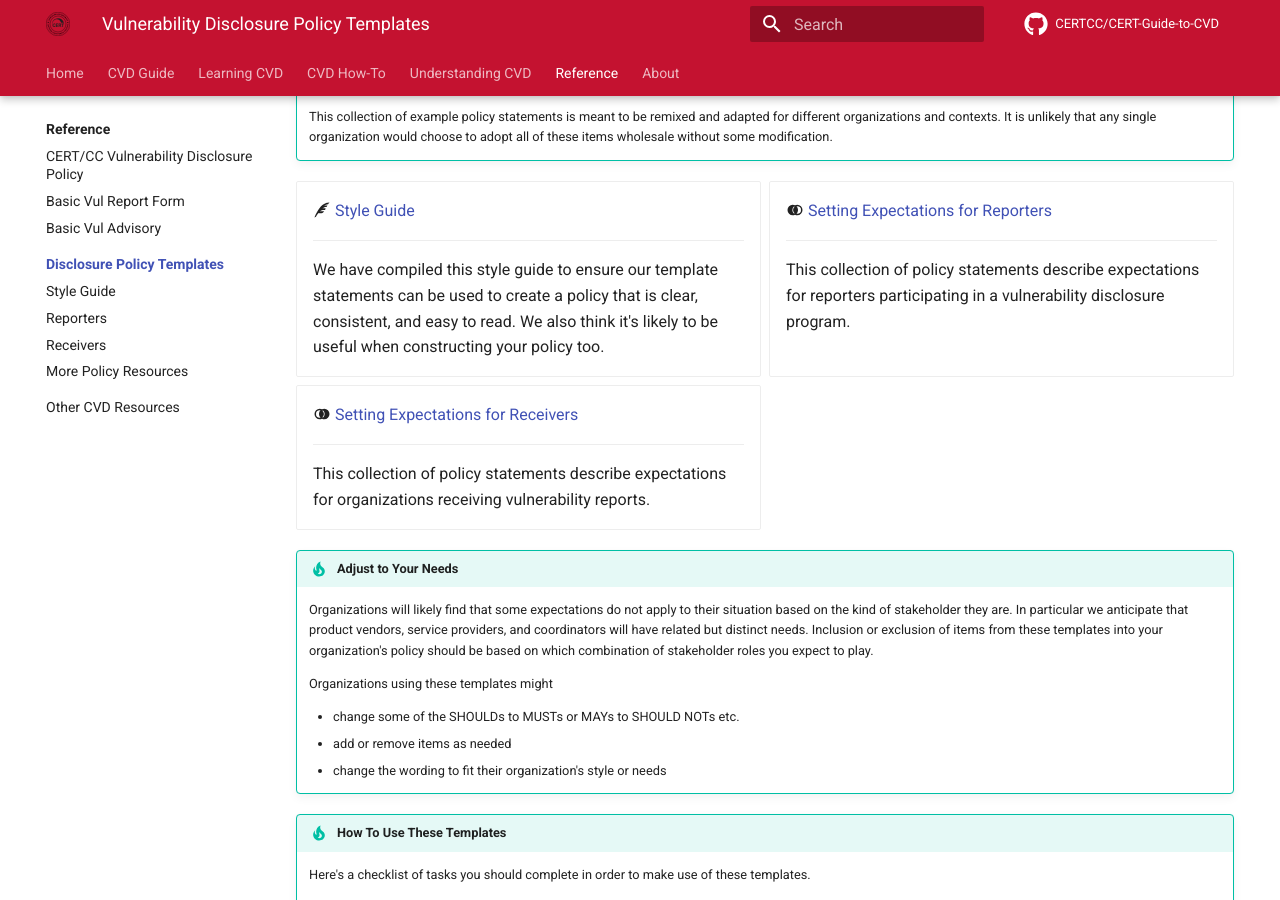
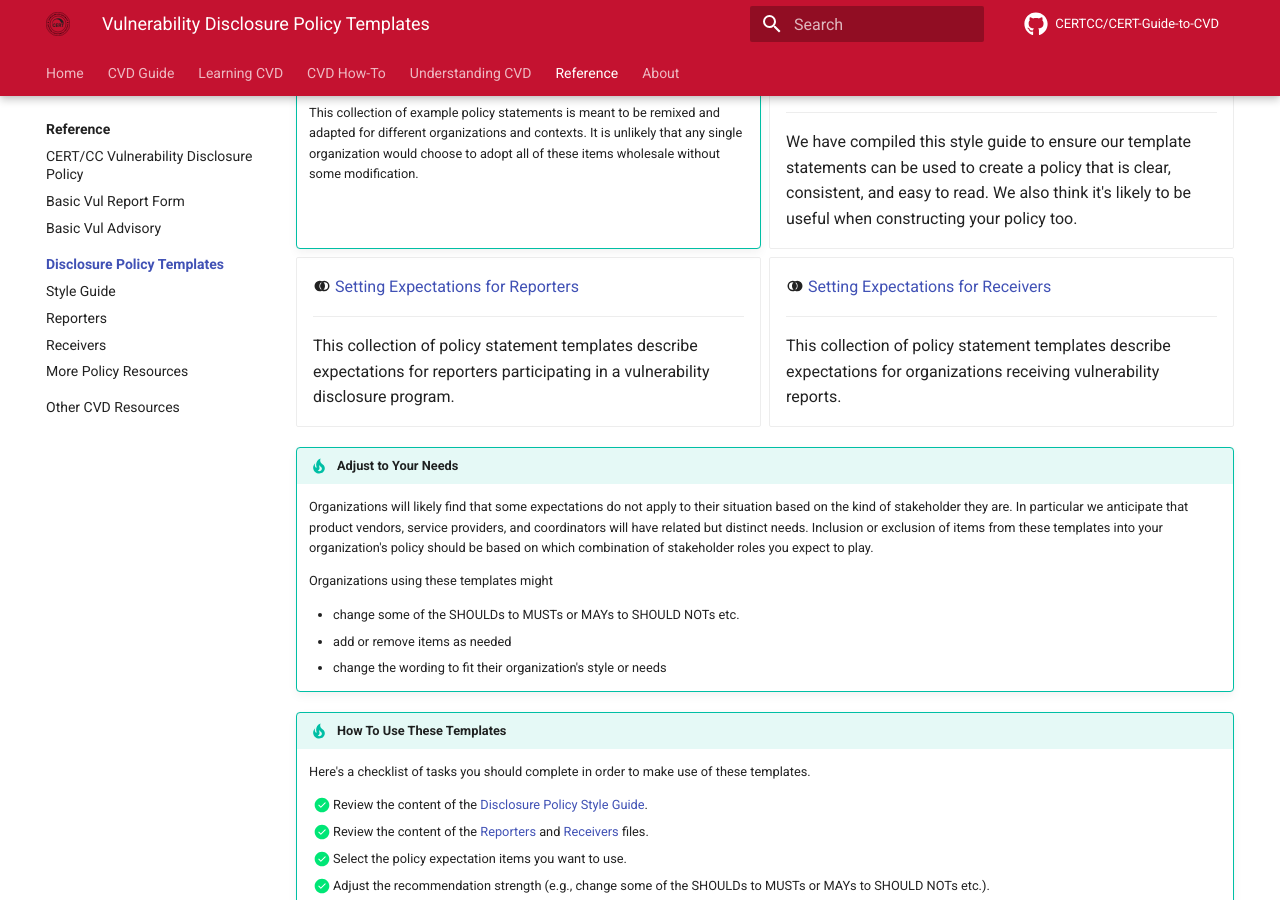
Before and after one commit to CERTCC/CERT-Guide-to-CVD, an MkDocs documentation site: the page built from docs/reference/policy_templates/index.md, in a window 1280 px wide and 900 px high, scrolled down 335 px. Built offline with MkDocs 1.6.1 and Material for MkDocs 9.7.7, drawn with Linux system fonts in a browser that asks for light colours; comment, search, counter and statistics services are not loaded.

Commit message:
minor clean up

```diff
--- a/docs/reference/policy_templates/Receivers.md
+++ b/docs/reference/policy_templates/Receivers.md
@@ -1,6 +1,6 @@
 # Vulnerability Disclosure Policy Templates for Receivers
 
-<!--start-->This collection of policy statements describe expectations for organizations
+<!--start-->This collection of policy statement templates describe expectations for organizations
 receiving vulnerability reports.<!--end-->
 Report Receivers might include
 [Vendors](../../topics/roles/vendor.md),
--- a/docs/reference/policy_templates/Reporters.md
+++ b/docs/reference/policy_templates/Reporters.md
@@ -1,6 +1,6 @@
 # Vulnerability Disclosure Policy Templates for Reporters
 
-<!--start-->This collection of policy statements describe expectations for reporters participating in a
+<!--start-->This collection of policy statement templates describe expectations for reporters participating in a
 vulnerability disclosure program.<!--end-->
 
 ## Tips and Usage Notes
--- a/docs/reference/policy_templates/index.md
+++ b/docs/reference/policy_templates/index.md
@@ -13,6 +13,8 @@
 This collection is a general set of templates from which you can derive and
 spawn a disclosure policy for an organization.
 
+<div class="grid cards" markdown>
+
 !!! tip "How to Use This Collection"
 
     This collection of example policy statements is meant to be remixed and adapted for different
@@ -20,7 +22,6 @@
     choose to adopt all of these items wholesale without some modification.
 
 
-<div class="grid cards" markdown>
 
 - :material-feather: [Style Guide](./style_guide.md)
 
```
